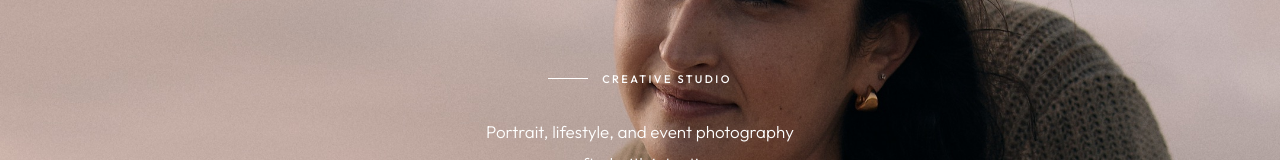
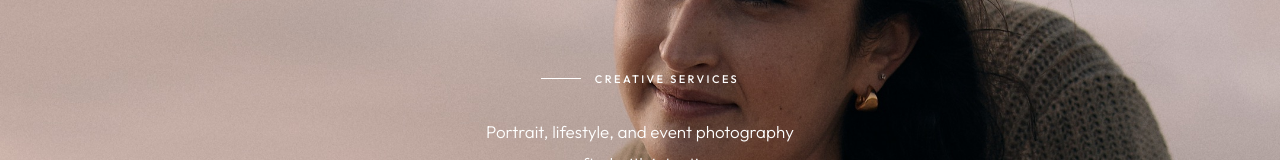
Before and after one commit to version9studio/photomiguel, a React (Vite) app: page / in a window 1280 px wide. Shown: the part 267-427 px from the top of the page. Built offline with nearby package versions, Linux system fonts and the light colour scheme.

Commit message:
Change hero label from Creative Studio to Creative Services
Co-Authored-By: Claude Sonnet 5 <noreply@anthropic.com>

```diff
--- a/src/components/Hero.jsx
+++ b/src/components/Hero.jsx
@@ -38,7 +38,7 @@ export default function Hero() {
       </div>
 
       <div className={`hero__content container${loaded ? ' hero__content--visible' : ''}`}>
-        <p className="hero__label">Creative Studio</p>
+        <p className="hero__label">Creative Services</p>
         <p className="hero__sub hero__sub--large">
           Portrait, lifestyle, and event photography<br />
           crafted with intention.
```
